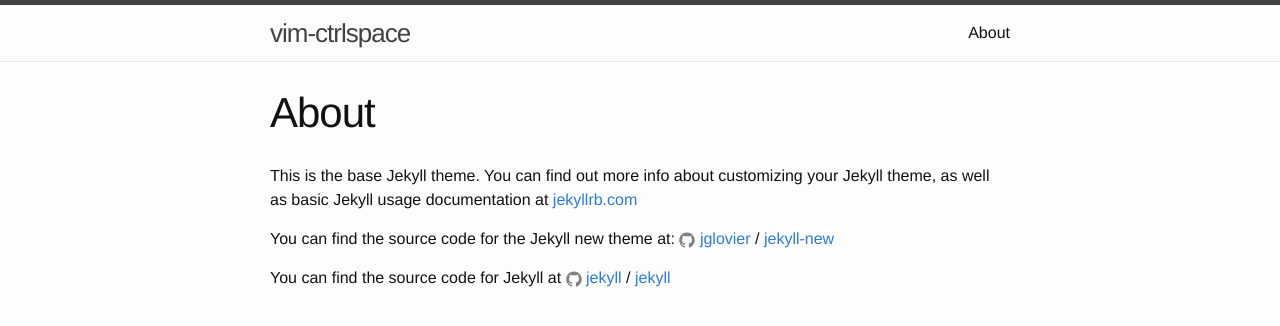
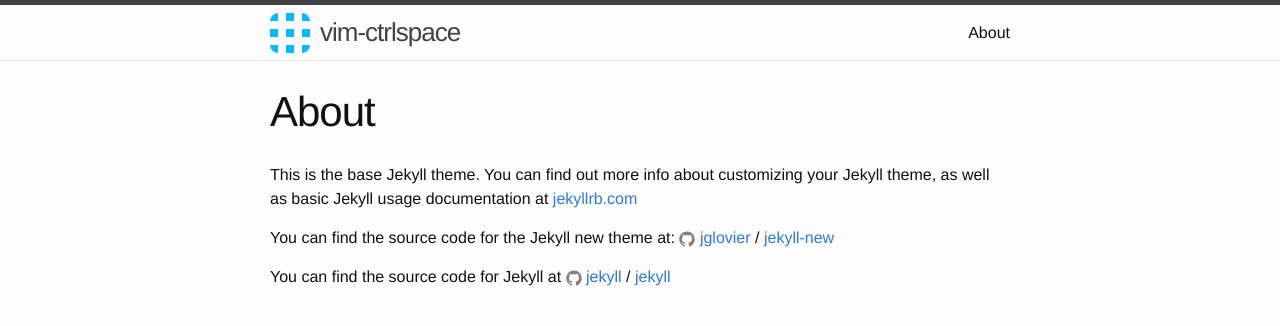
Before and after one commit to ryrych/vim-ctrlspace-site, a Jekyll site: the page built from about.md, in a window 1280 px wide. Shown: the top 326 px of the page. Built offline with Jekyll 4.4.1, drawn with Linux system fonts in a browser that asks for light colours.

Commit message:
Add logo

```diff
--- a/_includes/header.html
+++ b/_includes/header.html
@@ -2,7 +2,7 @@
 
   <div class="wrapper">
 
-    <a class="site-title" href="{{ site.baseurl }}/">{{ site.title }}</a>
+    <h1><a class="site-title" href="{{ site.baseurl }}/">{{ site.title }}</a></h1>
 
     <nav class="site-nav">
       <a href="#" class="menu-icon">
--- a/_sass/_layout.scss
+++ b/_sass/_layout.scss
@@ -4,16 +4,27 @@
 .site-header {
     border-top: 5px solid $grey-color-dark;
     border-bottom: 1px solid $grey-color-light;
-    min-height: 56px;
+    min-height: 55px;
 
     // Positioning context for the mobile navigation icon
     position: relative;
 }
 
+.site-header h1 {
+    background: url("/img/logo-small.png") left no-repeat;
+    background-size: 40px;
+    display: block;
+    float: left;
+    font-weight: 300;
+    height: 100%;
+    margin: 0;
+    padding: 0 0 0 50px;
+}
+
 .site-title {
     font-size: 26px;
     font-weight: 300;
-    line-height: 56px;
+    line-height: 55px;
     letter-spacing: -1px;
     margin-bottom: 0;
     float: left;
@@ -26,7 +37,7 @@
 
 .site-nav {
     float: right;
-    line-height: 56px;
+    line-height: 55px;
 
     .menu-icon {
         display: none;
```
Also changed, not shown: img/logo-small.png (added).
